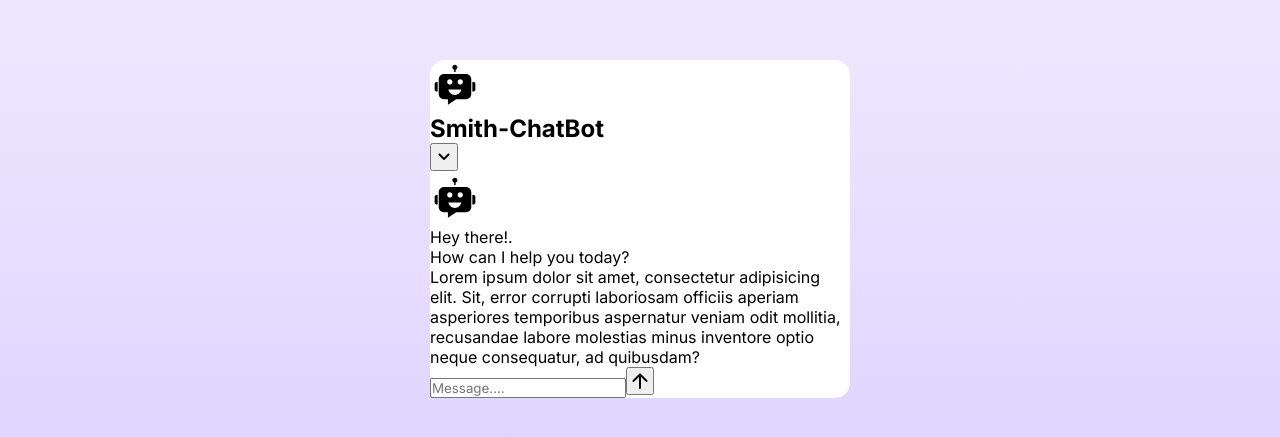
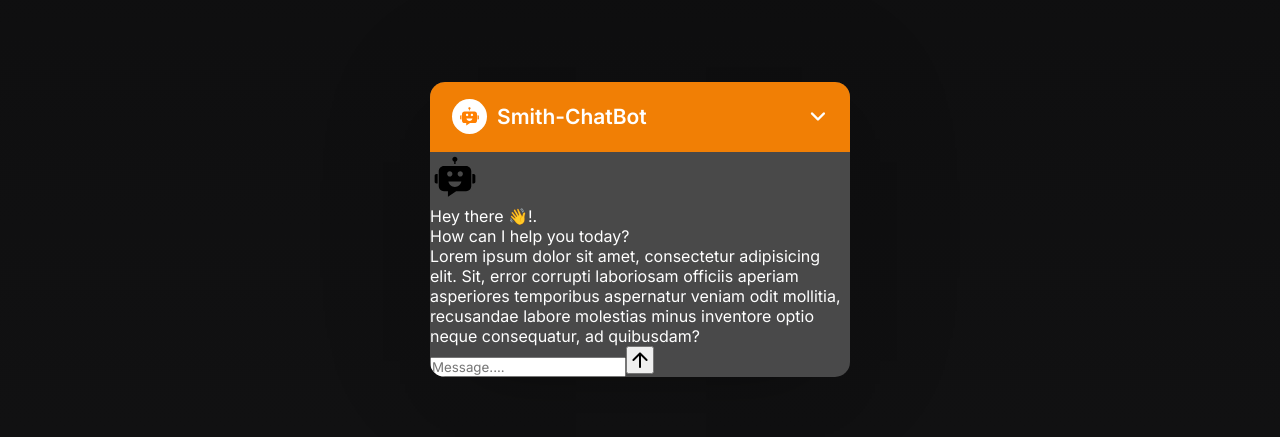
Before and after one commit to KodEx-SA/ReactJs-ChatBot, a React (Vite) app: page / in a window 1280 px wide. Shown: the part 171-608 px from the top of the page. Built offline with nearby package versions, Linux system fonts and the light colour scheme.

Commit message:
Initial updates commit

```diff
--- a/index.html
+++ b/index.html
@@ -5,7 +5,7 @@
     <link rel="icon" type="image/svg+xml" href="/vite.svg" />
     <meta name="viewport" content="width=device-width, initial-scale=1.0" />
     <title>Smith - Bot</title>
-    <link rel="stylesheet" href="https://fonts.googleapis.com/css2?family=Material+Symbols+Rounded:opsz,wght,FILL,GRAD@24,400,0,0" />
+    <link rel="stylesheet" href="https://fonts.googleapis.com/css2?family=Material+Symbols+Rounded:opsz,wght,FILL,GRAD@48,400,0,0" />
   </head>
   <body>
     <div id="root"></div>
--- a/src/App.jsx
+++ b/src/App.jsx
@@ -18,7 +18,7 @@ const App = () => {
           <div className="message bot-message">
             <ChatBotIcon />
             <p className="message-text">
-              Hey there!. <br /> How can I help you today?
+              Hey there 👋!. <br /> How can I help you today?
             </p>
           </div>
 
--- a/src/index.css
+++ b/src/index.css
@@ -13,11 +13,63 @@ body {
     align-items: center;
     justify-content: center;
     min-height: 100vh;
-    background: linear-gradient(#f4f0ff, #dacdff)
+    background: linear-gradient(#0e0e0f, #121213);
+    color: #fff;
 }
 
 .chatbot-popup {
     width: 420px;
+    background: #6a6a6aa1;
+    border-radius: 15px;
+    overflow: hidden;
+    box-shadow: 0 0 128px 0 rgba(0, 0, 0, 0.1), 0 32px 64px -48px rgba(0, 0, 0, 0.5);
+}
+
+.chatbot-popup .chat-header {
+    display: flex;
+    padding: 15px 22px;
+    align-items: center;
+    justify-content: space-between;
+    background: #f88203f5;
+}
+
+.chat-header .header-info {
+    display: flex;
+    gap: 10px;
+    align-items: center;
+}
+
+.header-info svg {
+    height: 35px;
+    width: 35px;
+    padding: 6px;
+    flex-shrink: 0;
+    fill: #ff8000;
     background: #fff;
-    border-radius: 15px;
+    border-radius: 50%;
 }
+
+.header-info .logo-text {
+    color: #fff;
+    font-size: 1.31rem;
+    font-weight: 600;
+}
+
+.chat-header button {
+    height: 40px;
+    width: 40px;
+    border: none;
+    outline: none;
+    cursor: pointer;
+    color: #fff;
+    font-size: 1.9rem;
+    padding-top: 2px;
+    border-radius: 50%;
+    margin-right: -10px;
+    background: none;
+    transition: 0.2s ease;
+}
+
+.chat-header button:hover {
+    background: #f29e0c;
+}
```
